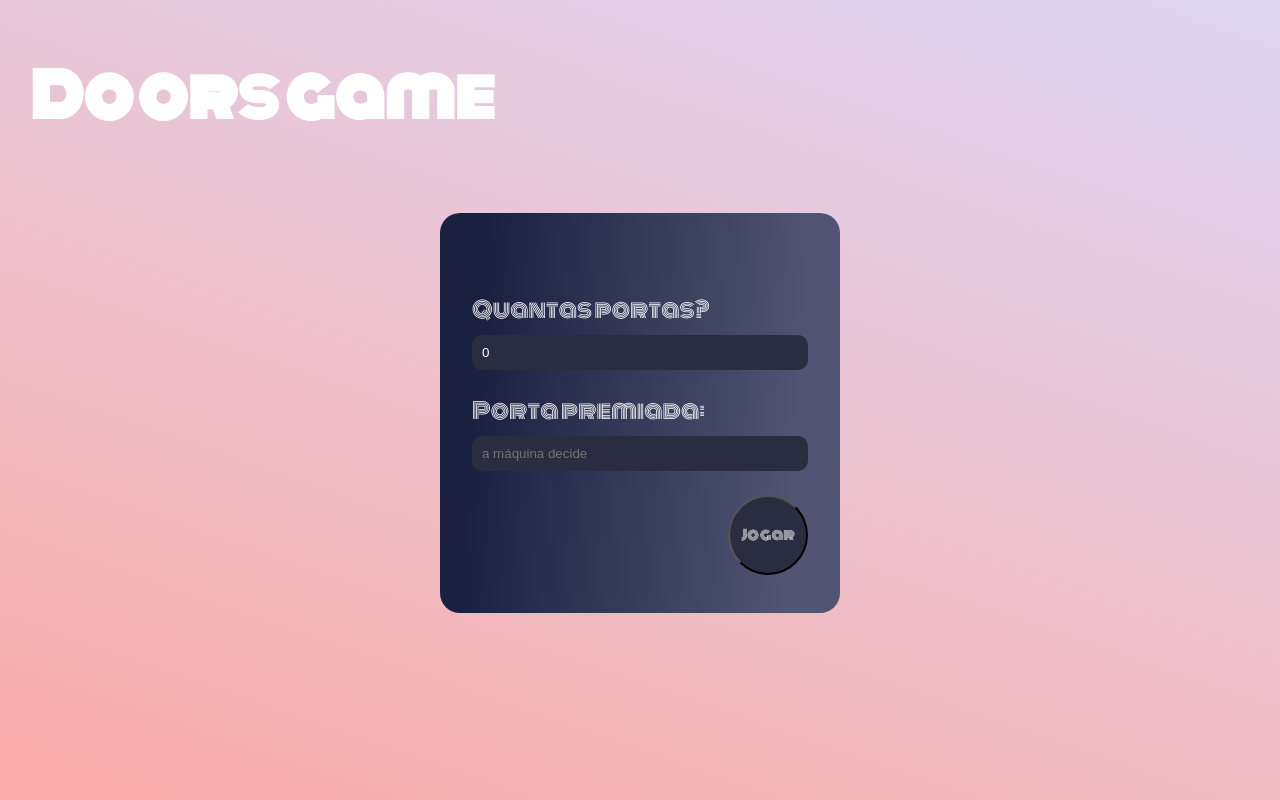
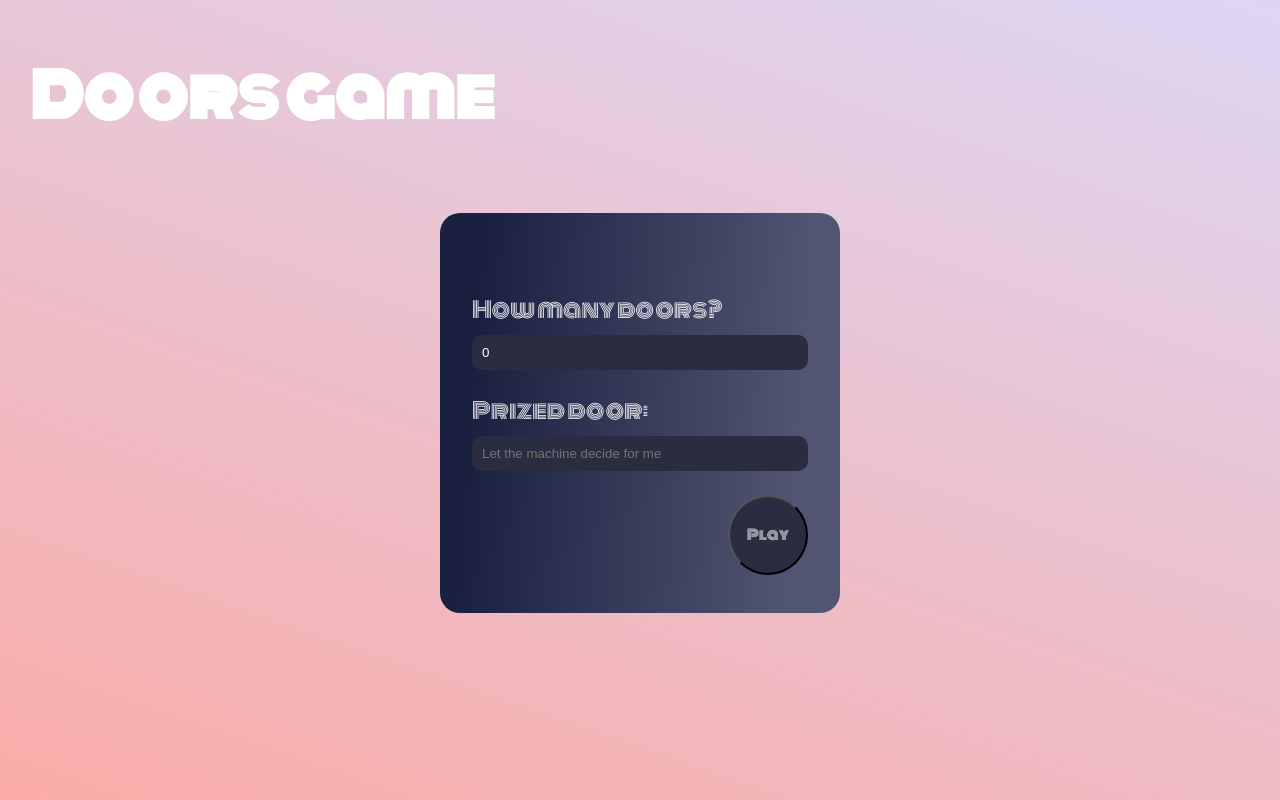
Before and after one commit to thalesor/doors-game, a Next.js app: page / in a window 1280 px wide. Built offline with nearby package versions, Linux system fonts and the light colour scheme.

Commit message:
refactor: change game idiom from portuguese to english

```diff
--- a/components/Chances.tsx
+++ b/components/Chances.tsx
@@ -8,6 +8,6 @@ export default function Chances()
     const { gameIsReady } = useGame();
 
     return (
-        gameIsReady && <h1 className={styles.Chances}>Tentativas restantes: {chances >= 1 ? chances : <span style={{color: 'red'}}> x </span>}</h1>
+        gameIsReady && <h1 className={styles.Chances}>Remaining attempts: {chances >= 1 ? chances : <span style={{color: 'red'}}> x </span>}</h1>
     )
 }
--- a/pages/index.tsx
+++ b/pages/index.tsx
@@ -34,14 +34,14 @@ export default function Home() {
       <div style={{display: 'flex', width: '100%', justifyContent: 'center'}}>
         <form onSubmit={(e)=> handleRouting(e)} className={style.form}>
           <div className={style.inputGroup}>
-            <label>Quantas portas?</label>
+            <label>How many doors?</label>
             <input type="number" min={2} max={1000} value={currentDoorsAmount} onChange={(e) => setCurrentDoorsAmount(+e.target.value)}/>
           </div>
           <div className={style.inputGroup}>
-            <label>Porta premiada:</label>
-            <input type="number" placeholder='a máquina decide' value={prizedDoor} min={1} max={currentDoorsAmount} onChange={(e) => handleChangePrizedDoor(e)}/>
+            <label>Prized door:</label>
+            <input type="number" placeholder='Let the machine decide for me' value={prizedDoor} min={1} max={currentDoorsAmount} onChange={(e) => handleChangePrizedDoor(e)}/>
           </div>
-          <input type="submit" value={'Jogar'} className={style.GameButton}/>
+          <input type="submit" value={'Play'} className={style.GameButton}/>
         </form>
       </div>
     </div>
--- a/src/contexts/MessageContext.tsx
+++ b/src/contexts/MessageContext.tsx
@@ -17,14 +17,14 @@ export function MessageProvider({ children }) {
   function displayMessage(mode: messageType)
   {
     MySwal.fire({
-        title: <h1>{mode === 'success' ? 'Parabéns!' : 'Que pena'}</h1>,
-        html: <h1>{mode === 'success' ? 'Você encontrou o presente! 🥳🥳🥳'
-        : 'Dessa vez você não conseguiu encontrar o presente. 😔😔😔'}</h1>,
+        title: <h1>{mode === 'success' ? 'Yaaaaaaaaaaay!' : "That's not fair!"}</h1>,
+        html: <h1>{mode === 'success' ? 'You managed to find the gift! 🥳🥳🥳'
+        : "Unfortunately you weren't able to find the gift this time. 😔😔😔"}</h1>,
         showCancelButton: true,
         showConfirmButton: true,
         allowOutsideClick: false,
-        confirmButtonText: 'Jogar novamente',
-        cancelButtonText: 'Voltar e redefinir as regras de jogo',
+        confirmButtonText: 'Play again',
+        cancelButtonText: 'Back to game rules screen',
       }).then((result) => {
         if (result.isConfirmed){
           router.reload();
```
